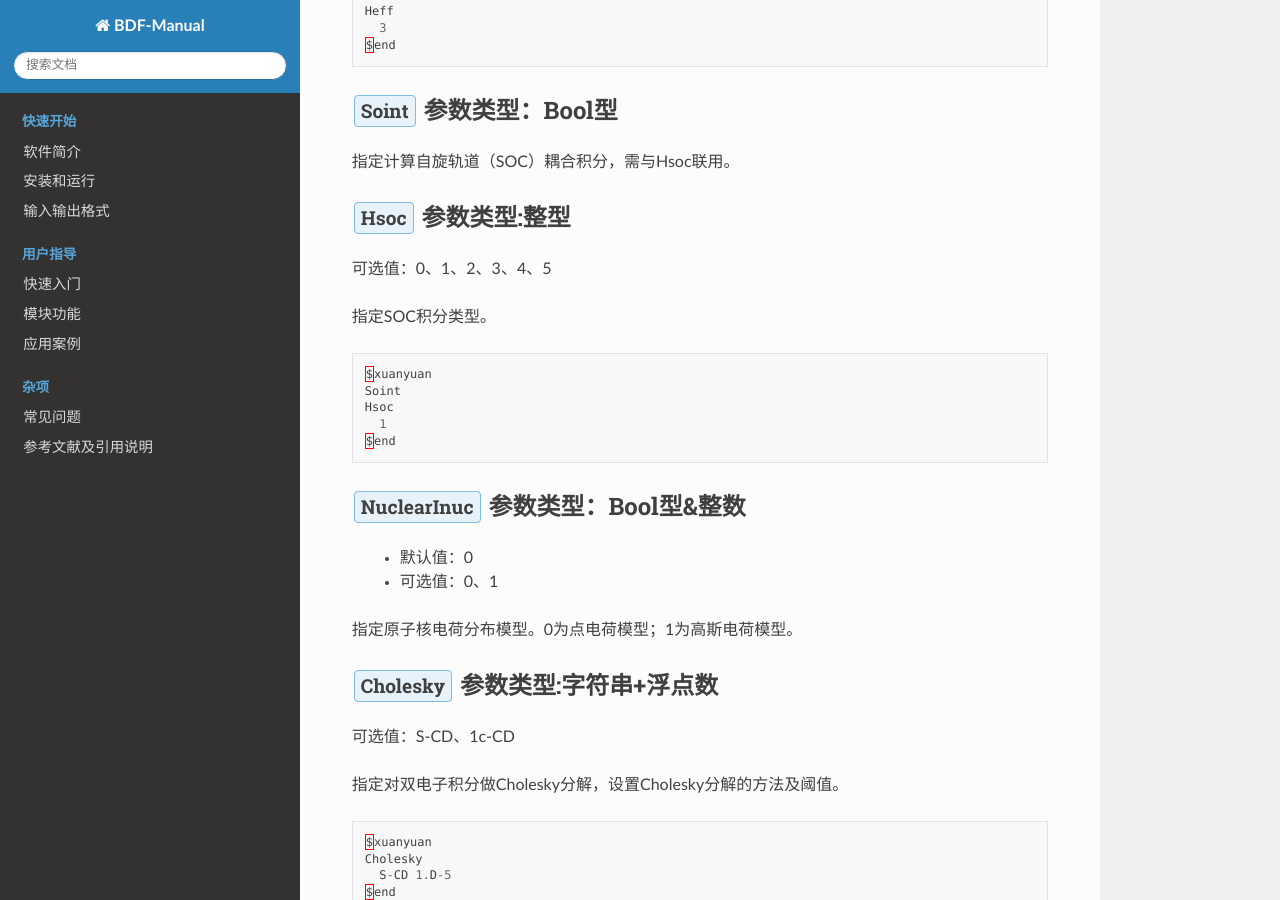
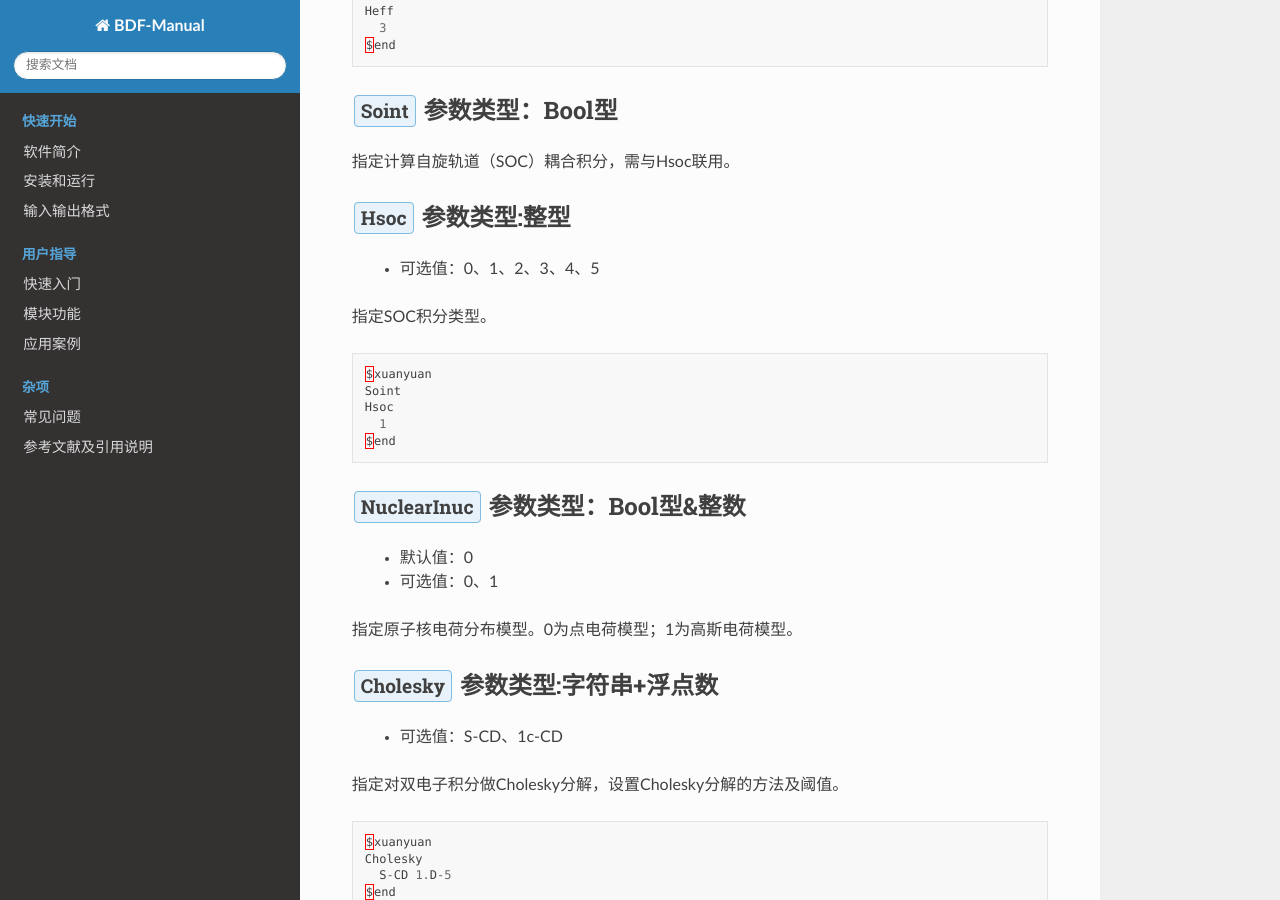
Before and after one commit to BDF-manual-maintenance/BDF-Manual, a Sphinx documentation site: the page built from source/module/xuanyuan.rst, in a window 1280 px wide and 900 px high, scrolled down 1537 px. Built offline with Sphinx 7.4.7 and the Read the Docs theme 2.0.0, drawn with Linux system fonts in a browser that asks for light colours; pages that are not in the unit, such as notebooks, are missing from menus.

```diff
--- a/source/module/xuanyuan.rst
+++ b/source/module/xuanyuan.rst
@@ -69,7 +69,7 @@ Xuanyuan模块主要计算单、双电子积分和其他必要的积分并存储
 
 :guilabel:`Hsoc` 参数类型:整型
 ----------------------------------------------------
-可选值：0、1、2、3、4、5
+ * 可选值：0、1、2、3、4、5
 
 指定SOC积分类型。
 
@@ -90,7 +90,7 @@ Xuanyuan模块主要计算单、双电子积分和其他必要的积分并存储
 
 :guilabel:`Cholesky` 参数类型:字符串+浮点数
 ----------------------------------------------------
-可选值：S-CD、1c-CD
+ * 可选值：S-CD、1c-CD
 
 指定对双电子积分做Cholesky分解，设置Cholesky分解的方法及阈值。
 
```
